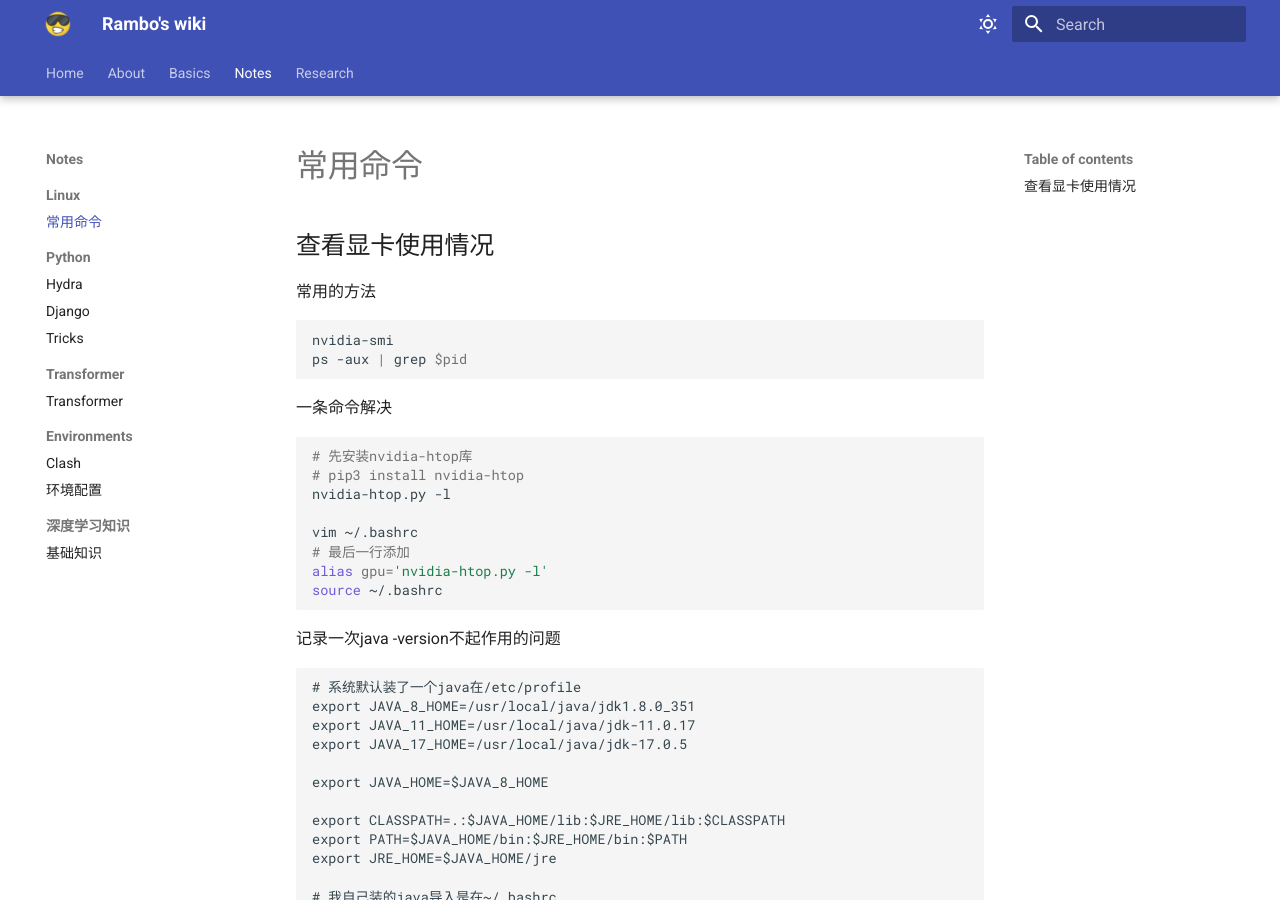
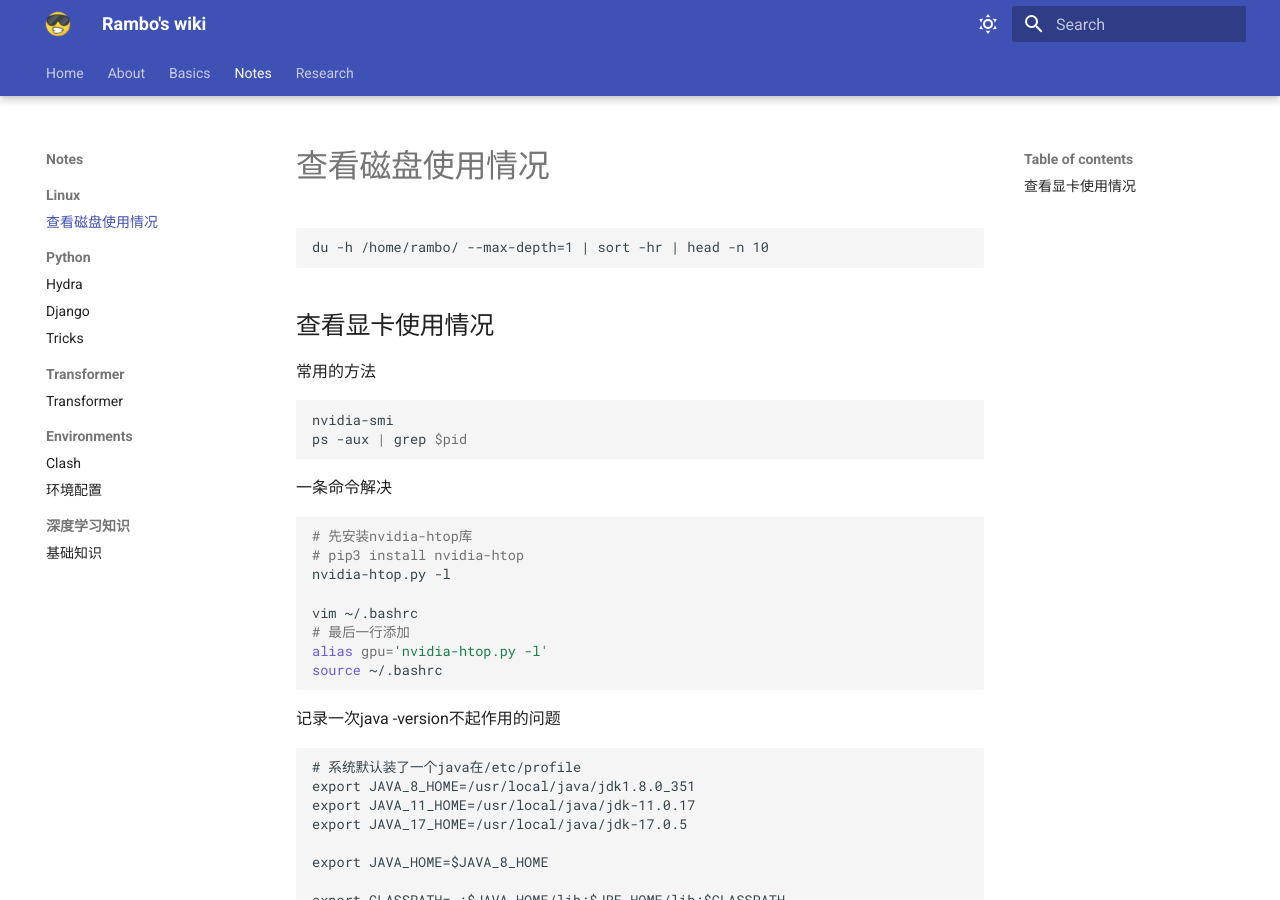
Before and after one commit to Rambo55555/wiki, an MkDocs documentation site: the page built from docs/Notes/Linux/常用命令.md, in a window 1280 px wide and 900 px high. Built offline with MkDocs 1.6.1 and Material for MkDocs 9.7.7, drawn with Linux system fonts in a browser that asks for light colours.

Commit message:
BN and LN

````diff
--- a/docs/Notes/Linux/常用命令.md
+++ b/docs/Notes/Linux/常用命令.md
@@ -1,3 +1,11 @@
+# 查看磁盘使用情况
+
+```
+du -h /home/rambo/ --max-depth=1 | sort -hr | head -n 10
+```
+
+
+
 ## 查看显卡使用情况
 
 常用的方法
````
